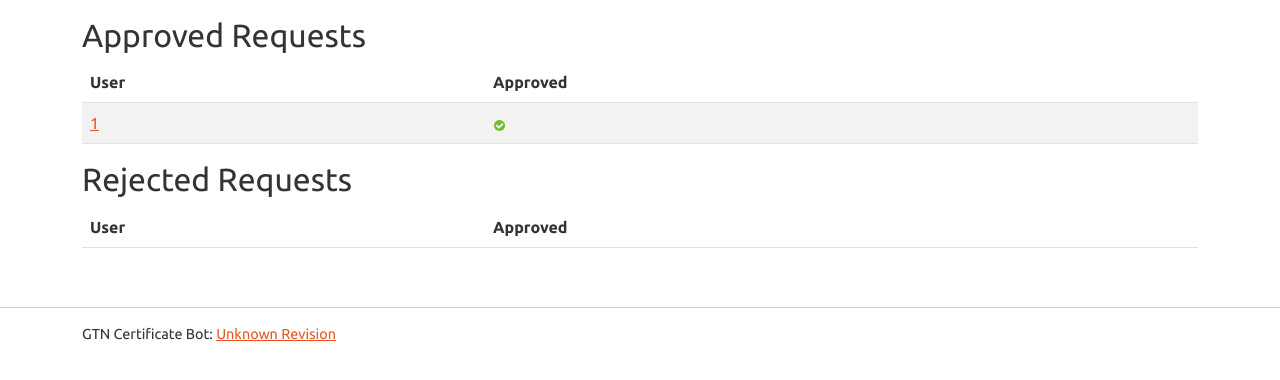
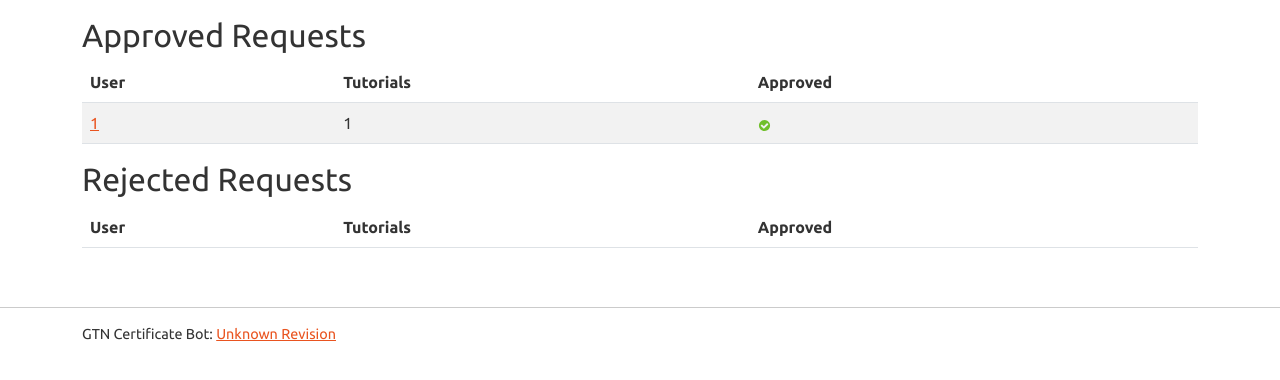
Before and after one commit to hexylena/gtn-slack-bot, a Django app: page /transcript/ in a window 1280 px wide. Shown: the part 273-653 px from the top of the page. Run offline with Django 4.2, Linux system fonts and the light colour scheme; tables that the repository leaves empty hold one stand-in row (values such as "Sample post"); lists and menus that the app fills with data are empty; some libraries are stand-ins or nearby versions.

Commit message:
expand template

```diff
--- a/api/templates/transcript_list.html
+++ b/api/templates/transcript_list.html
@@ -35,6 +35,7 @@ Certificate Request List
 	<thead>
 		<tr>
 			<th>User</th>
+			<th>Tutorials</th>
 			<th>Approved</th>
 		</tr>
 	</thead>
@@ -44,6 +45,9 @@ Certificate Request List
 		<tr>
 			<td>
 				<a href="{{ user.slack_user_id }}">{{ user.slack_user_id }}</a>
+			</td>
+			<td>
+				{{ user.transcript_count }}
 			</td>
 			<td><img src="/static/admin/img/icon-yes.svg"></td>
 		</tr>
@@ -56,6 +60,7 @@ Certificate Request List
 	<thead>
 		<tr>
 			<th>User</th>
+			<th>Tutorials</th>
 			<th>Approved</th>
 		</tr>
 	</thead>
@@ -66,6 +71,9 @@ Certificate Request List
 			<td>
 				<a href="{{ user.slack_user_id }}">{{ user.slack_user_id }}</a>
 			</td>
+			<td>
+				{{ user.transcript_count }}
+			</td>
 			<td><img src="/static/admin/img/icon-no.svg"></td>
 		</tr>
 		{% endif %}
```
